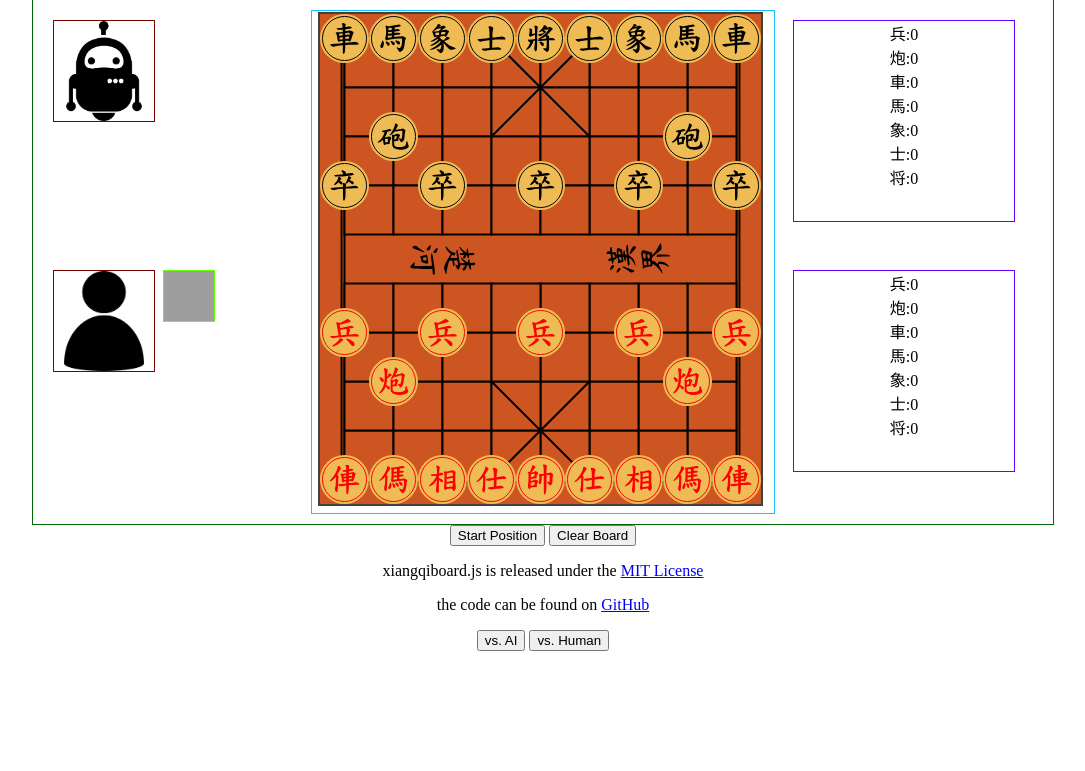
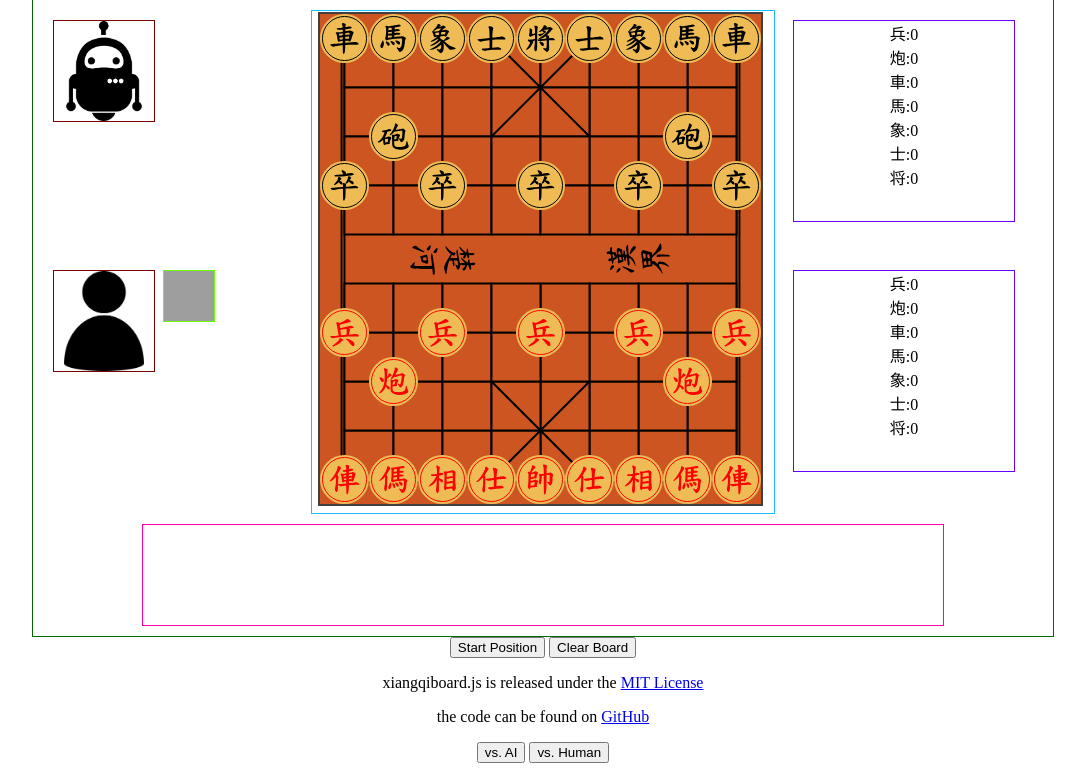
Before and after one commit to arnoldd98/xiangqi_ai, a Flask app: page / in a window 1280 px wide. Shown: the part 141-912 px from the top of the page, without its empty margins (97-1182 px from the left). Before the commit the page ends 792 px from the top, so only its background shows below. Run offline with Flask 2, Linux system fonts and the light colour scheme; some libraries are stand-ins or nearby versions; grey boxes are pictures that could not be loaded.

Commit message:
add history textbox

```diff
--- a/static/js/webpage.js
+++ b/static/js/webpage.js
@@ -2,6 +2,7 @@
     let game = new Xiangqi()
     let $status = $('#status')
     let $fen = $('#fen')
+    let $history = $('#history')
     let gamemode = 'vs_computer'
 
     let $player1 = $('#player1');
@@ -76,6 +77,7 @@
             success: function (response) {
                 console.log(response)
                 botMoveInfo = game.move(response.move);
+                updateHistory(formattedHistory(botMoveInfo));
                 board.position(game.fen());
                 updateStatus();
             }
@@ -97,9 +99,11 @@
         if (gamemode == 'vs_human'){
             if (move.color == 'r'){
                 player1MoveInfo = move;
+                updateHistory(formattedHistory(player1MoveInfo))
             }
             if (move.color == 'b'){
                 player2MoveInfo = move;
+                updateHistory(formattedHistory(player2MoveInfo))
             }
         }
 
@@ -108,6 +112,7 @@
         // let AI make move after set delay
         if (gamemode === 'vs_computer') {
             player1MoveInfo = move;
+            updateHistory(formattedHistory(player1MoveInfo));
             window.setTimeout(makeAIMove, 250);
         }
 
@@ -168,7 +173,7 @@
           }
 
           if (player1MoveInfo != null && graveUpdated == false){
-            if  (player1MoveInfo.flags == 'c' && player1MoveInfo.color == 'r' && moveColor == 'Red' ){
+            if  (player1MoveInfo.flags == 'c' && player1MoveInfo.color == 'r' && moveColor == 'Black' ){
                 if (player1MoveInfo.captured == 'p') {grave1['兵']++} else
                 if (player1MoveInfo.captured == 'c') {grave1['炮']++} else
                 if (player1MoveInfo.captured == 'r') {grave1['車']++} else
@@ -180,7 +185,7 @@
           }
 
           if (player2MoveInfo != null && graveUpdated == false){
-            if  (player2MoveInfo.flags == 'c' && player2MoveInfo.color == 'b' && moveColor == 'Black'){
+            if  (player2MoveInfo.flags == 'c' && player2MoveInfo.color == 'b' && moveColor == 'Red'){
                 if (player2MoveInfo.captured == 'p') {grave2['兵']++} else
                 if (player2MoveInfo.captured == 'c') {grave2['炮']++} else
                 if (player2MoveInfo.captured == 'r') {grave2['車']++} else
@@ -214,6 +219,7 @@
         game.reset();
         resetGrave();
         resetMoveInfo();
+        resetHistory();
         updateStatus();
         board.start();
     }
@@ -255,7 +261,59 @@
             gamemode = 'vs_human'
         })
     }
-
+    function updateHistory(text){
+        $history.html($history.html()+ '<br/>' + text);
+        let historyBox = document.getElementById("history");
+        historyBox.scrollTop = historyBox.scrollHeight;
+    }
+    function formattedHistory(text){
+        if (text['color'] == 'r'){
+            if (text['flags'] == 'n'){
+                return (
+                    '<font color="red">' +
+                    ' Red move: ' +
+                    ' Piece ' + text['piece'] +
+                    ' From ' + text['from'] +
+                    ' To ' + text['to'] +
+                    '</font>'
+                );
+            }
+            else {
+                return (
+                    '<font color="red">' +
+                    ' Red move: ' +
+                    ' Piece ' + text['piece'] +
+                    ' From ' + text['from'] +
+                    ' To ' + text['to'] +
+                    ' Catch ' + text['captured'] +
+                    '</font>'
+                );
+            }
+        }
+        if (text['color'] == 'b'){
+            if (text['flags'] == 'n'){
+                return (
+                    '<font color="black">' +
+                    ' Black move: ' +
+                    ' Piece ' + text['piece'] +
+                    ' From ' + text['from'] +
+                    ' To ' + text['to'] +
+                    '</font>'
+                );
+            }
+            else {
+                return (
+                    '<font color="black">' +
+                    ' Red move: ' +
+                    ' Piece ' + text['piece'] +
+                    ' From ' + text['from'] +
+                    ' To ' + text['to'] +
+                    ' Catch ' + text['captured'] +
+                    '</font>'
+                );
+            }
+        }
+    }
     function formattedGrave(text){
         return (
             '兵:' + text['兵'] + '<br/>' +
@@ -266,6 +324,9 @@
             '士:' + text['士'] + '<br/>' +
             '将:' + text['将'] + '<br/>'
         );
+    }
+    function resetHistory(){
+        $history.html("");
     }
     function resetGrave(){
         grave1['兵'] = 0;
--- a/templates/index.html
+++ b/templates/index.html
@@ -59,7 +59,12 @@
                     <div id="board" style="width: 450px; margin: auto"></div>
                 </div>
 
+                <div id="history">
+                </div>
+
             </div>
+
+
 
             <button id="startBtn">Start Position</button>
             <button id="clearBtn">Clear Board</button>
@@ -169,6 +174,15 @@
         margin-left: 750px;
         position: absolute;
     }
+    #history
+    {
+        margin: auto;
+        margin-top: 10px;
+        width: 800px;
+        height: 100px;
+        border: 1px solid rgb(255, 0, 170);
+        overflow-x:hidden;
+    }
 </style>
 
 </body>
```
